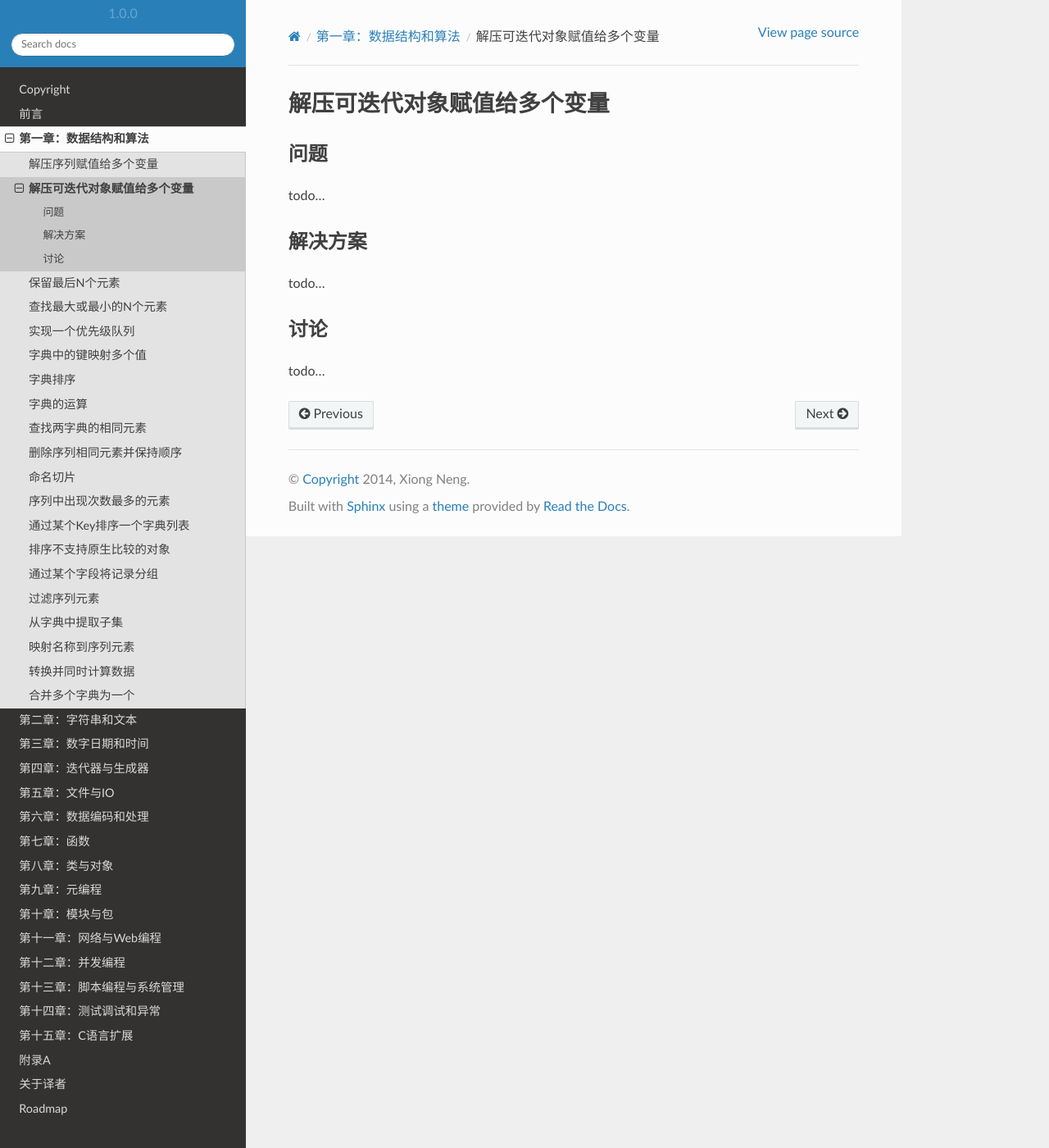
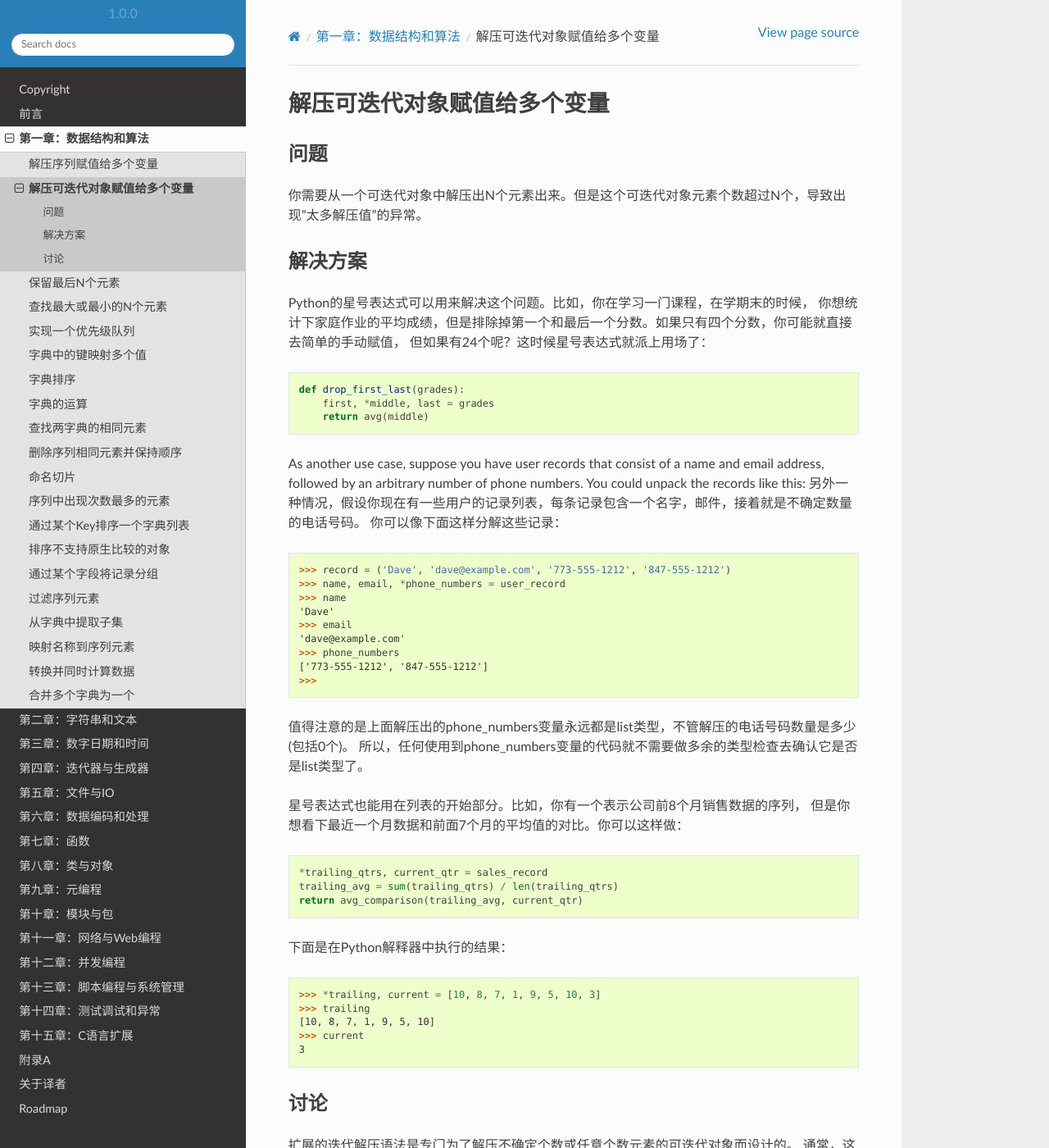
Before and after one commit to yidao620c/python3-cookbook, a Sphinx documentation site: the page built from source/c01/p02_unpack_elements_from_iterables.rst, in a window 1280 px wide and 1400 px high. Shown: the whole window at 82% size. Built offline with Sphinx 7.4.7 and the Read the Docs theme 2.0.0, drawn with Linux system fonts in a browser that asks for light colours; some of the changed text lies outside the part shown.

Commit message:
第2节完成

```diff
--- a/source/c01/p02_unpack_elements_from_iterables.rst
+++ b/source/c01/p02_unpack_elements_from_iterables.rst
@@ -5,14 +5,146 @@
 ----------
 问题
 ----------
-todo...
+你需要从一个可迭代对象中解压出N个元素出来。但是这个可迭代对象元素个数超过N个，导致出现"太多解压值"的异常。
 
 ----------
 解决方案
 ----------
-todo...
+Python的星号表达式可以用来解决这个问题。比如，你在学习一门课程，在学期末的时候，
+你想统计下家庭作业的平均成绩，但是排除掉第一个和最后一个分数。如果只有四个分数，你可能就直接去简单的手动赋值，
+但如果有24个呢？这时候星号表达式就派上用场了：
+
+.. code-block:: python
+
+    def drop_first_last(grades):
+        first, *middle, last = grades
+        return avg(middle)
+
+As another use case, suppose you have user records that consist of a name and email
+address, followed by an arbitrary number of phone numbers. You could unpack the
+records like this:
+另外一种情况，假设你现在有一些用户的记录列表，每条记录包含一个名字，邮件，接着就是不确定数量的电话号码。
+你可以像下面这样分解这些记录：
+
+.. code-block:: python
+
+    >>> record = ('Dave', 'dave@example.com', '773-555-1212', '847-555-1212')
+    >>> name, email, *phone_numbers = user_record
+    >>> name
+    'Dave'
+    >>> email
+    'dave@example.com'
+    >>> phone_numbers
+    ['773-555-1212', '847-555-1212']
+    >>>
+值得注意的是上面解压出的phone_numbers变量永远都是list类型，不管解压的电话号码数量是多少(包括0个)。
+所以，任何使用到phone_numbers变量的代码就不需要做多余的类型检查去确认它是否是list类型了。
+
+星号表达式也能用在列表的开始部分。比如，你有一个表示公司前8个月销售数据的序列，
+但是你想看下最近一个月数据和前面7个月的平均值的对比。你可以这样做：
+
+.. code-block:: python
+
+    *trailing_qtrs, current_qtr = sales_record
+    trailing_avg = sum(trailing_qtrs) / len(trailing_qtrs)
+    return avg_comparison(trailing_avg, current_qtr)
+
+下面是在Python解释器中执行的结果：
+
+.. code-block:: python
+
+    >>> *trailing, current = [10, 8, 7, 1, 9, 5, 10, 3]
+    >>> trailing
+    [10, 8, 7, 1, 9, 5, 10]
+    >>> current
+    3
 
 ----------
 讨论
 ----------
-todo...
+扩展的迭代解压语法是专门为了解压不确定个数或任意个数元素的可迭代对象而设计的。
+通常，这些可迭代对象的元素结构有确定的规则（比如第1个元素后面都是电话号码），
+星号表达式让开发人员可以很容易的利用这些规则来解压出元素来。
+而不是通过一些比较复杂的手段去获取这些关联的的元素值。
+
+值得注意的是，星号表达式在迭代一个元素为可变长元组的序列时是很有用的。
+比如，下面是一个带有标签的元组序列：
+
+.. code-block:: python
+
+    records = [
+        ('foo', 1, 2),
+        ('bar', 'hello'),
+        ('foo', 3, 4),
+    ]
+
+    def do_foo(x, y):
+        print('foo', x, y)
+
+    def do_bar(s):
+        print('bar', s)
+
+    for tag, *args in records:
+        if tag == 'foo':
+            do_foo(*args)
+        elif tag == 'bar':
+            do_bar(*args)
+
+星号解压语法在字符串操作的时候也会很有用，比如字符串的分割。
+
+代码示例：
+
+.. code-block:: python
+
+    >>> line = 'nobody:*:-2:-2:Unprivileged User:/var/empty:/usr/bin/false'
+    >>> uname, *fields, homedir, sh = line.split(':')
+    >>> uname
+    'nobody'
+    >>> homedir
+    '/var/empty'
+    >>> sh
+    '/usr/bin/false'
+    >>>
+
+有时候，你想解压一些元素后丢弃它们，你不能简单就使用*，
+但是你可以使用一个普通的废弃名称，比如_或者ign。
+
+代码示例：
+
+.. code-block:: python
+
+    >>> record = ('ACME', 50, 123.45, (12, 18, 2012))
+    >>> name, *_, (*_, year) = record
+    >>> name
+    'ACME'
+    >>> year
+    2012
+    >>>
+
+在很多函数式语言中，星号解压语法跟列表处理有许多相似之处。比如，如果你有一个列表，
+你可以很容易的将它分割成前后两部分：
+
+.. code-block:: python
+
+    >>> items = [1, 10, 7, 4, 5, 9]
+    >>> head, *tail = items
+    >>> head
+    1
+    >>> tail
+    [10, 7, 4, 5, 9]
+    >>>
+
+如果你够聪明的话，还能用这种分割语法去巧妙的实现递归算法。比如：
+
+.. code-block:: python
+
+    >>> def sum(items):
+    ... head, *tail = items
+    ... return head + sum(tail) if tail else head
+    ...
+    >>> sum(items)
+    36
+    >>>
+
+然后，由于语言层面的限制，递归不是Python所在行的。
+因此，最后那个递归演示仅仅是个好奇的探索罢了，对这个不要太认真了。
```
